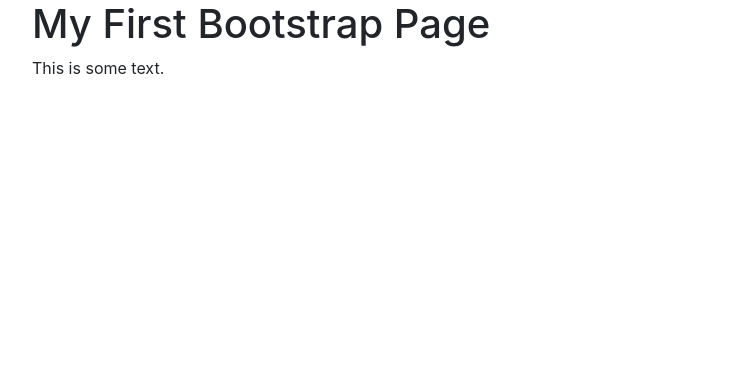
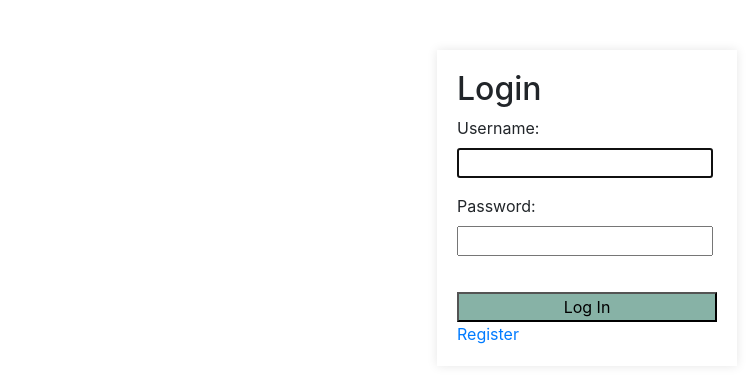
Before and after one commit to JianZcar/mirenda_project_manager, a Django app: page /login/ in a window 1280 px wide. Shown: the top 383 px of the page, without its empty margins (53-801 px from the left). Run offline with Django 5.2, Linux system fonts and the light colour scheme; some libraries are stand-ins or nearby versions.

Commit message:
working login and register

````diff
--- a/mirenda_manage/views.py
+++ b/mirenda_manage/views.py
@@ -1,15 +1,32 @@
 from django.shortcuts import render
-
-# Create your views here.
+from django.contrib.auth.forms import AuthenticationForm
+from django.contrib.auth.forms import UserCreationForm
+from django.contrib.auth import login as auth_login
+from django.shortcuts import redirect
+from django.contrib.auth.decorators import login_required
 
 
-def base_view(request):
-    return render(request, 'base.html')
-
-
+@login_required
 def home_view(request):
     return render(request, 'home.html')
 
 
 def login_view(request):
-    return render(request, 'login.html')
+    form = AuthenticationForm()
+    return render(request, 'registration/login.html', {'form': form})
+
+
+def logout_view(request):
+    return render(request, 'registration/logout.html')
+
+
+def register_view(request):
+    if request.method == 'POST':
+        form = UserCreationForm(request.POST)
+        if form.is_valid():
+            user = form.save()
+            auth_login(request, user)
+            return redirect('home')
+    else:
+        form = UserCreationForm()
+    return render(request, 'registration/register.html', {'form': form})
--- a/project_manager/urls.py
+++ b/project_manager/urls.py
@@ -15,12 +15,17 @@
     2. Add a URL to urlpatterns:  path('blog/', include('blog.urls'))
 """
 from django.contrib import admin
-from django.urls import path
-from mirenda_manage.views import base_view, login_view, home_view
+from django.urls import path, include
+from django.views.generic import RedirectView
+from mirenda_manage.views import home_view, login_view, logout_view, register_view
 
 urlpatterns = [
+    path('', RedirectView.as_view(url='home/'), name='root'),
     path('admin/', admin.site.urls),
-    path('base/', base_view, name='base'),
+    path("accounts/", include("django.contrib.auth.urls")),
+    path('login/', login_view, name='login'),
+    path('logout/', logout_view, name='logout'),
+    path('register/', register_view, name='register'),
     path('home/', home_view, name='home'),
-    path('login/', login_view, name='login'),
+
 ]
--- /dev/null
+++ b/static/css/styles.css
@@ -0,0 +1,32 @@
+.login-container {
+    width: 300px;
+    margin: 50px auto;
+    padding: 20px;
+    box-shadow: 0 0 10px 0 rgba(0,0,0,0.1);
+}
+
+.login-form {
+    display: flex;
+    flex-direction: column;
+}
+
+.login-form button {
+    background-color: #87b2a6;
+    margin-top: 20px;
+}
+
+.register-container {
+    width: 300px;
+    margin: 50px auto;
+    padding: 20px;
+    box-shadow: 0 0 10px 0 rgba(0,0,0,0.1);
+}
+
+.register-form {
+    display: flex;
+    flex-direction: column;
+}
+
+.register-form button {
+    margin-top: 20px;
+}
--- a/templates/base.html
+++ b/templates/base.html
@@ -1,3 +1,4 @@
+{%  load static %}
 <!doctype html>
 <html lang="en">
 <head>
@@ -9,6 +10,7 @@
     <!-- Bootstrap CSS -->
     <link rel="stylesheet" href="https://stackpath.bootstrapcdn.com/bootstrap/4.3.1/css/bootstrap.min.css"
           integrity="sha384-ggOyR0iXCbMQv3Xipma34MD+dH/1fQ784/j6cY/iJTQUOhcWr7x9JvoRxT2MZw1T" crossorigin="anonymous">
+    <link rel="stylesheet" type="text/css" href="{% static 'css/styles.css' %}">
 </head>
 <body>
     <main>
--- a/templates/home.html
+++ b/templates/home.html
@@ -2,7 +2,7 @@
 {% block title %}Login{% endblock title %}
 {% block content %}
     <div class="container">
-        <h1>My First Bootstrap Page</h1>
-        <p>This is some text.</p>
+        <h1>Home</h1>
+        <p>This is the home page</p>
     </div>
 {% endblock %}
--- a/templates/login.html
+++ /dev/null
@@ -1,9 +0,0 @@
-{% extends 'base.html' %}
-{% block title %}Login{% endblock title %}
-{% block content %}
-    <div class="container">
-        <h1>My First Bootstrap Page</h1>
-        <p>This is some text.</p>
-    </div>
-{% endblock %}
-```
--- /dev/null
+++ b/templates/registration/login.html
@@ -0,0 +1,16 @@
+{% extends 'base.html' %}
+{% block title %}Login{% endblock title %}
+
+{% block content %}
+
+    <div class="login-container">
+        <h2>Login</h2>
+        <form method="post" class="login-form">
+            {% csrf_token %}
+            {{ form.as_p }}
+            <button type="submit">Log In</button>
+            <register-link><a href="{% url 'register' %}">Register</a></register-link>
+        </form>
+    </div>
+
+{% endblock %}
````
Also changed, not shown: project_manager/settings.py (+7 -0 lines), templates/registration/logout.html (added, +10 -0 lines), templates/registration/register.html (added, +22 -0 lines).
